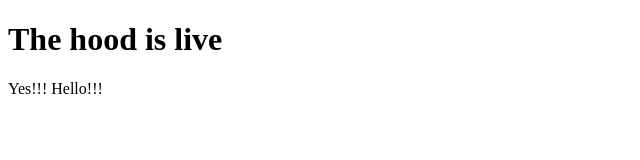
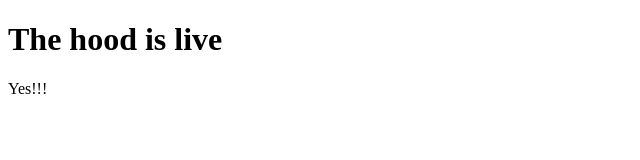
Before and after one commit to johnpaulgall/TheHood, a plain HTML site: page index.html in a window 1280 px wide. Shown: the full height of the page, 0-640 px from the left. Drawn offline with Linux system fonts and the light colour scheme.

Commit message:
Revert "Welcome"
This reverts commit e493c89215da27d6dc9845187ac02abd535a03d2.

```diff
--- a/index.html
+++ b/index.html
@@ -7,7 +7,7 @@
       The hood is live
       </h1>
       <p>
-      Yes!!! Hello!!!
+      Yes!!!
       </p>
   </body>
 </html>
```
